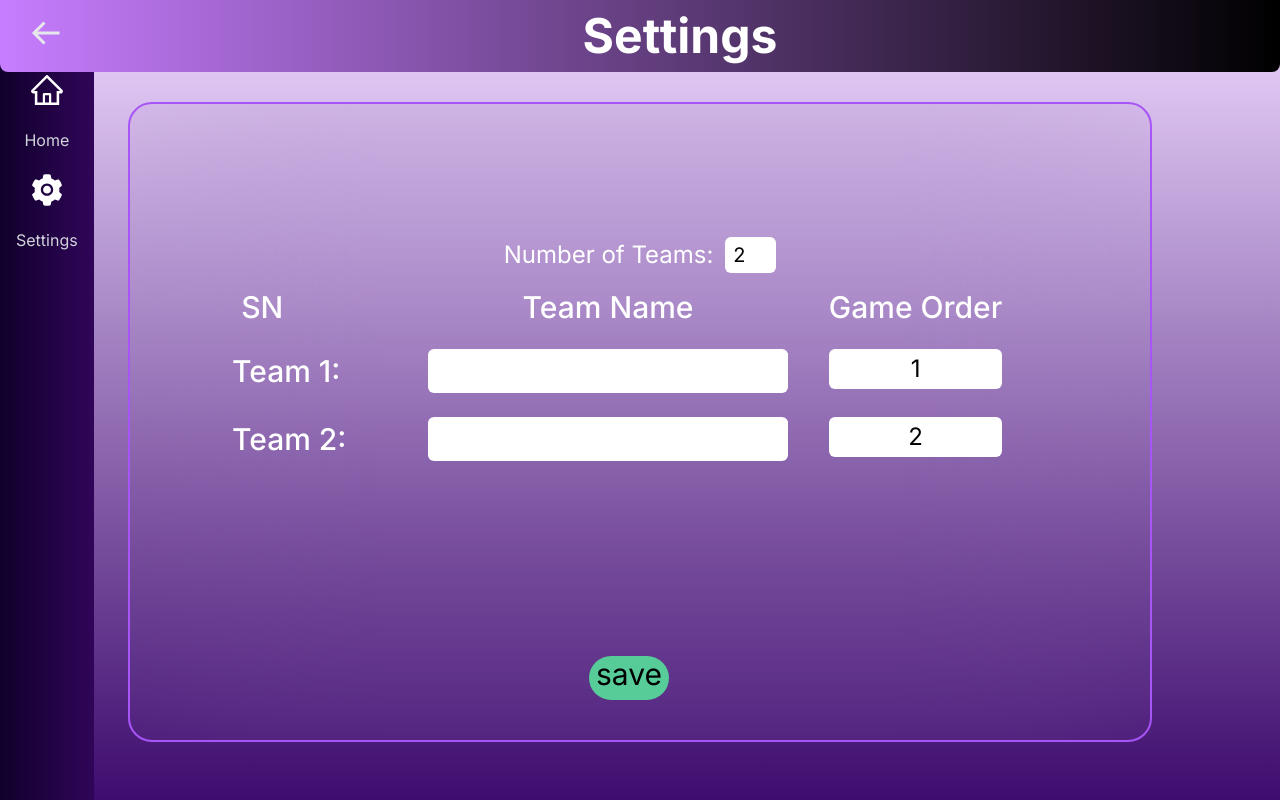
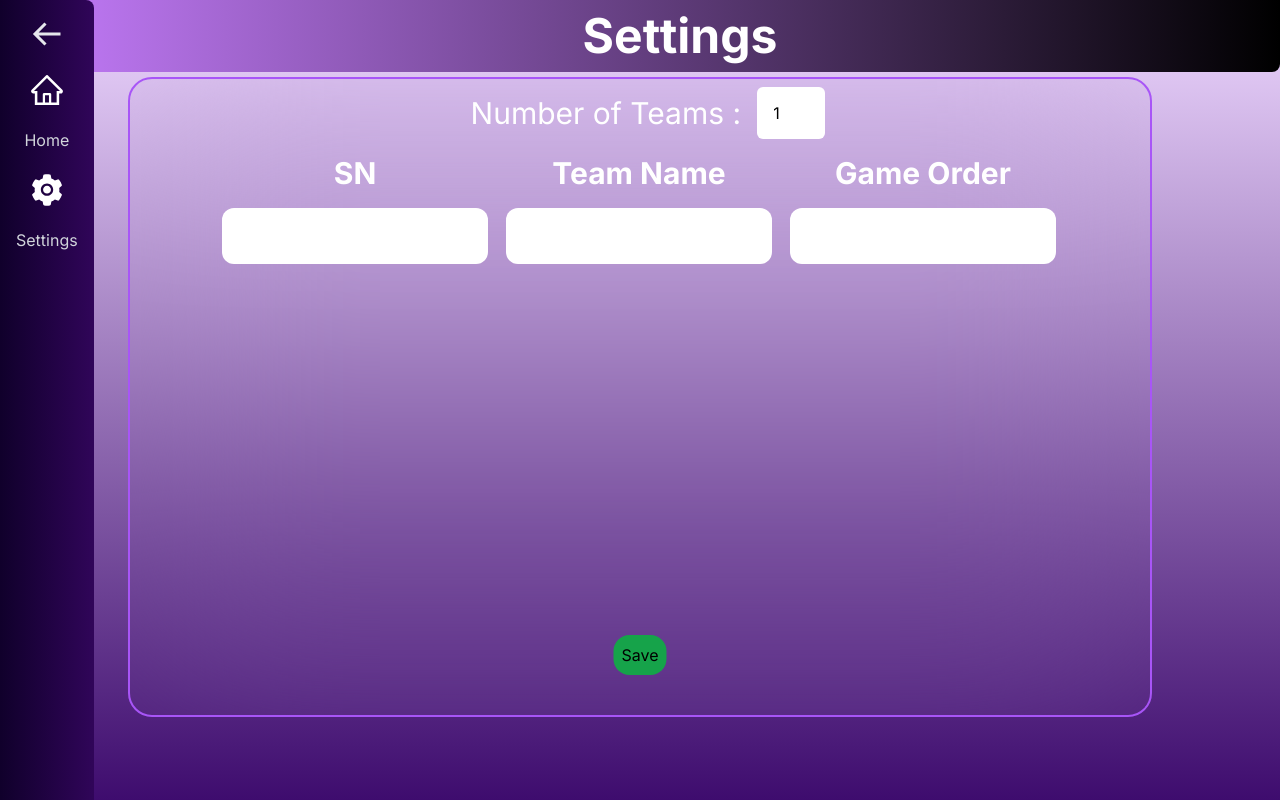
Before and after one commit to cdyniranjan7321/Quiz_App_Project_in_React_Js, a Next.js app: page /settings in a window 1280 px wide. Built offline with nearby package versions, Linux system fonts and the light colour scheme.

Commit message:
QA-37 modified setting page

```diff
--- a/src/app/settings/page.tsx
+++ b/src/app/settings/page.tsx
@@ -13,8 +13,8 @@ const Settings = () => {
           <Navbar title='Settings' isBackArrow={true} />
         </div>
         {/* end navbar */}
-        <AdditionalSettings />
-{/* <UploadTeams/> */}
+        {/* <AdditionalSettings /> */}
+<UploadTeams/>
       </div>
     </div>
   )
--- a/src/app/uploadTeams/page.tsx
+++ b/src/app/uploadTeams/page.tsx
@@ -64,9 +64,9 @@ const UploadTeams = () => {
         <Sidebar isSidebarShown={isSidebarShown} />
       </div>
       <div className='fixed top-0 flex justify-center  mt-[6%]  backdrop-blur-4xl  border-2 border-purple-500 rounded-3xl w-[80%] h-[80%] ml-[10%]'>
-        <form onSubmit={handleSubmit(onSubmit)}>
+        <form onSubmit={handleSubmit(onSubmit)} className=''>
           <div className='flex justify-center'>
-            <span className='p-4 text-3xl'>Number of Teams :</span>
+            <span className='p-4 text-3xl text-white'>Number of Teams :</span>
             <input
             type="number"
             className="rounded-md w-[8%] my-2 pl-4"
@@ -78,33 +78,34 @@ const UploadTeams = () => {
             onChange={handleTeamNumber}
           />
             </div>
-          <table>
+          <table className=''>
             <thead>
-              <tr>
-                <th className='border-2 border-black'>SN</th>
-                <th className='border-2 border-black'>Team Name</th>
-                <th className='border-2 border-black'>Game Order</th>
+              <tr className='text-3xl'>
+                <th className='border-1 border-black text-white p-2'>SN</th>
+                <th className='border-1 border-black text-white'>Team Name</th>
+                <th className='border-1 border-black text-white'>Game Order</th>
               </tr>
             </thead>
             <tbody>
               {data.map((item, index) => (
                 <tr key={index}>
-                  <td className='border-2 border-black'>
+                  <td className='border-1 border-black'>
                     <input
                       type="number"
                       {...register(`id_${index}`, { required: true })}
-                    />
+                    className='rounded-xl m-2 p-4'/>
                   </td>
-                  <td className='border-2 border-black'>
+                  <td className='border-1 border-black'>
                     <input
                       type="text"
                       {...register(`teamName_${index}`, { required: true })}
-                    />
+                    className='rounded-xl m-2 p-4'/>
                   </td>
-                  <td className='border-2 border-black'>
+                  <td className='border-1 border-black '>
                     <input
                       type="number"
-                      {...register(`gameOrder_${index}`, { required: true })}
+                      {...register(`gameOrder_${index}`, { required: true }) }
+                      className='rounded-xl m-2 p-4'
                     />
                   </td>
                   <td>
@@ -114,9 +115,10 @@ const UploadTeams = () => {
             </tbody>
           </table>
           <div className=''>
-          <div className='fixed bottom-10 ml-[26%] bg-green-600 rounded-2xl p-2'>
+          <div className='fixed left-1/2 transform -translate-x-1/2 bottom-10 bg-green-600 rounded-2xl p-2 text-black'>
           <input type="submit" value="Save" />
         </div>
+
           </div>
         </form>
       </div>
```
